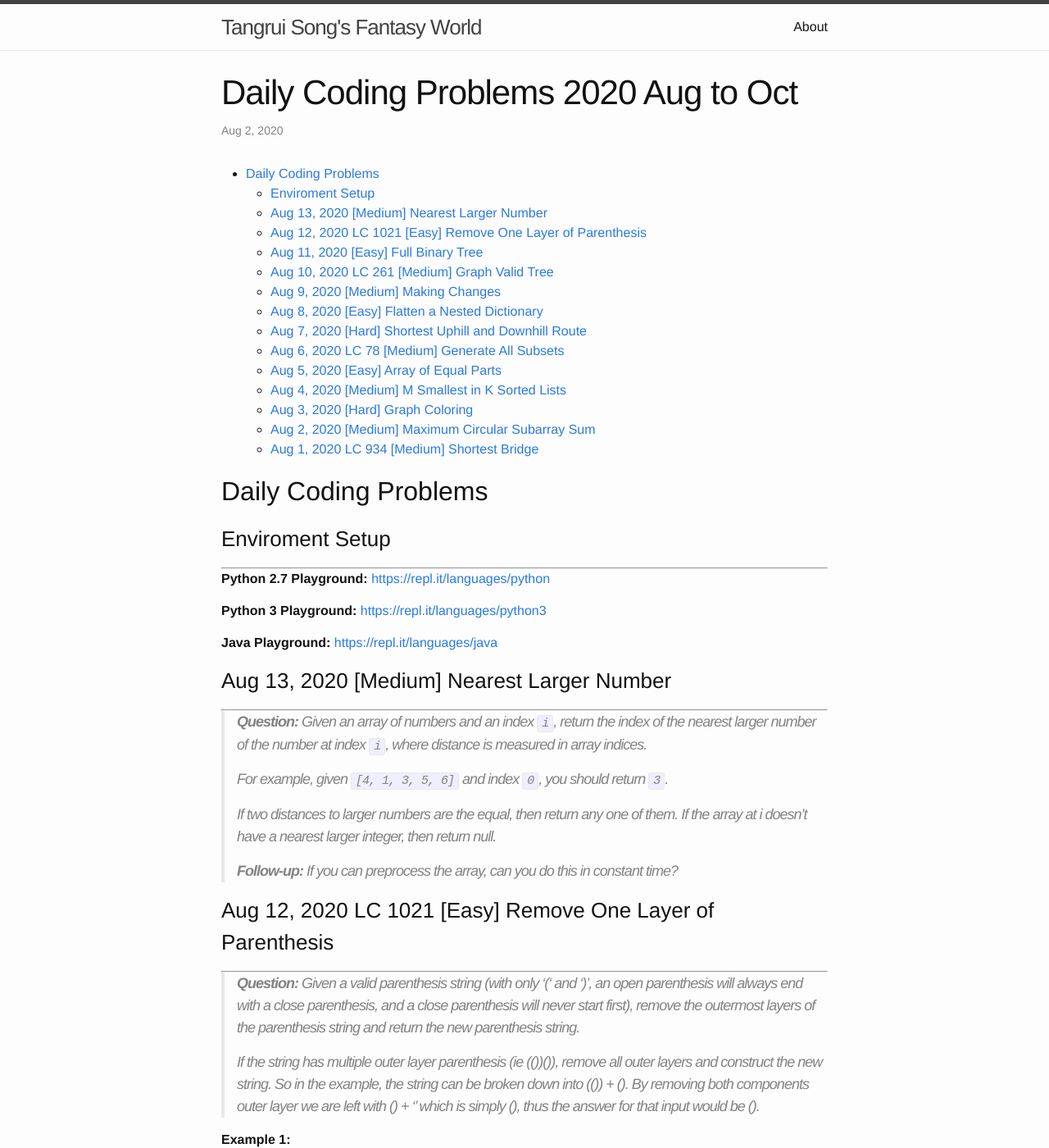
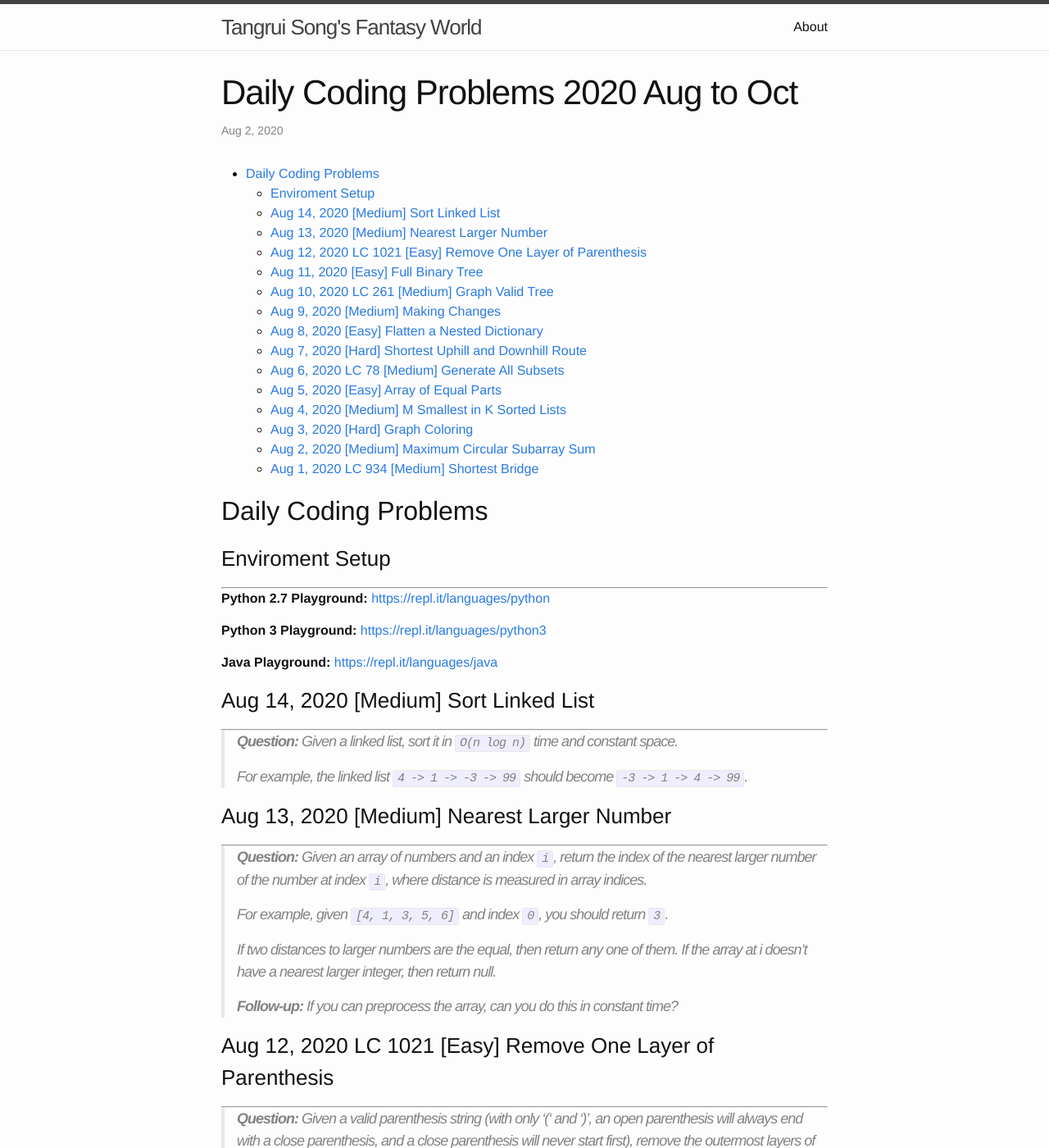
Before and after one commit to trsong/trsong.github.io, a Jekyll site: the page built from _posts/2020-08-01-DailyQuestionsAug.md, in a window 1280 px wide and 1400 px high. Shown: the whole window at 82% size. Built offline with Jekyll 4.4.1, drawn with Linux system fonts in a browser that asks for light colours.

Commit message:
Add Aug 14 Question

```diff
--- a/_posts/2020-08-01-DailyQuestionsAug.md
+++ b/_posts/2020-08-01-DailyQuestionsAug.md
@@ -18,6 +18,13 @@ categories: Python/Java
 
 **Java Playground:** [https://repl.it/languages/java](https://repl.it/languages/java)
 
+
+
+### Aug 14, 2020 \[Medium\] Sort Linked List
+---
+> **Question:** Given a linked list, sort it in `O(n log n)` time and constant space.
+>
+> For example, the linked list `4 -> 1 -> -3 -> 99` should become `-3 -> 1 -> 4 -> 99`.
 
 
 ### Aug 13, 2020 \[Medium\] Nearest Larger Number
```
